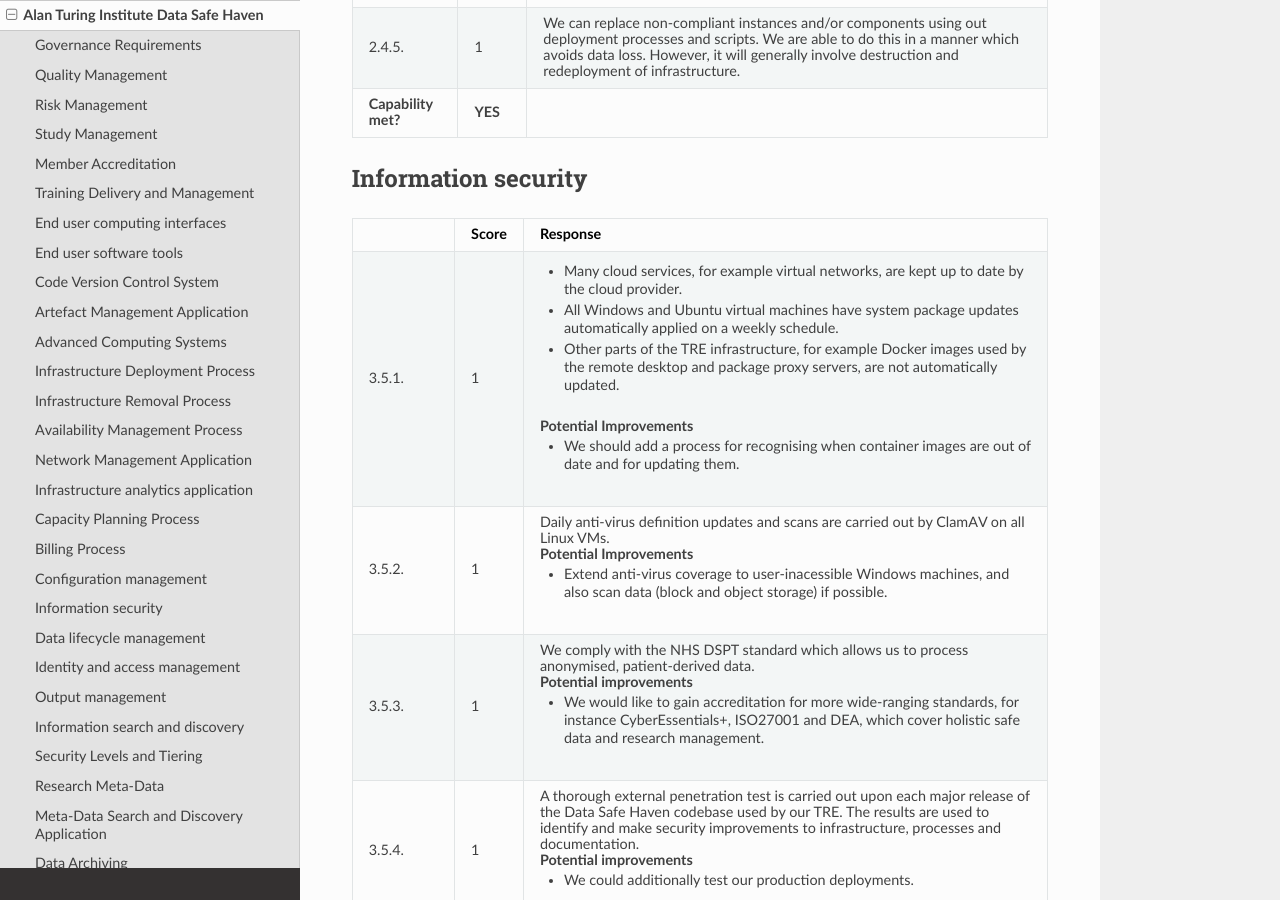
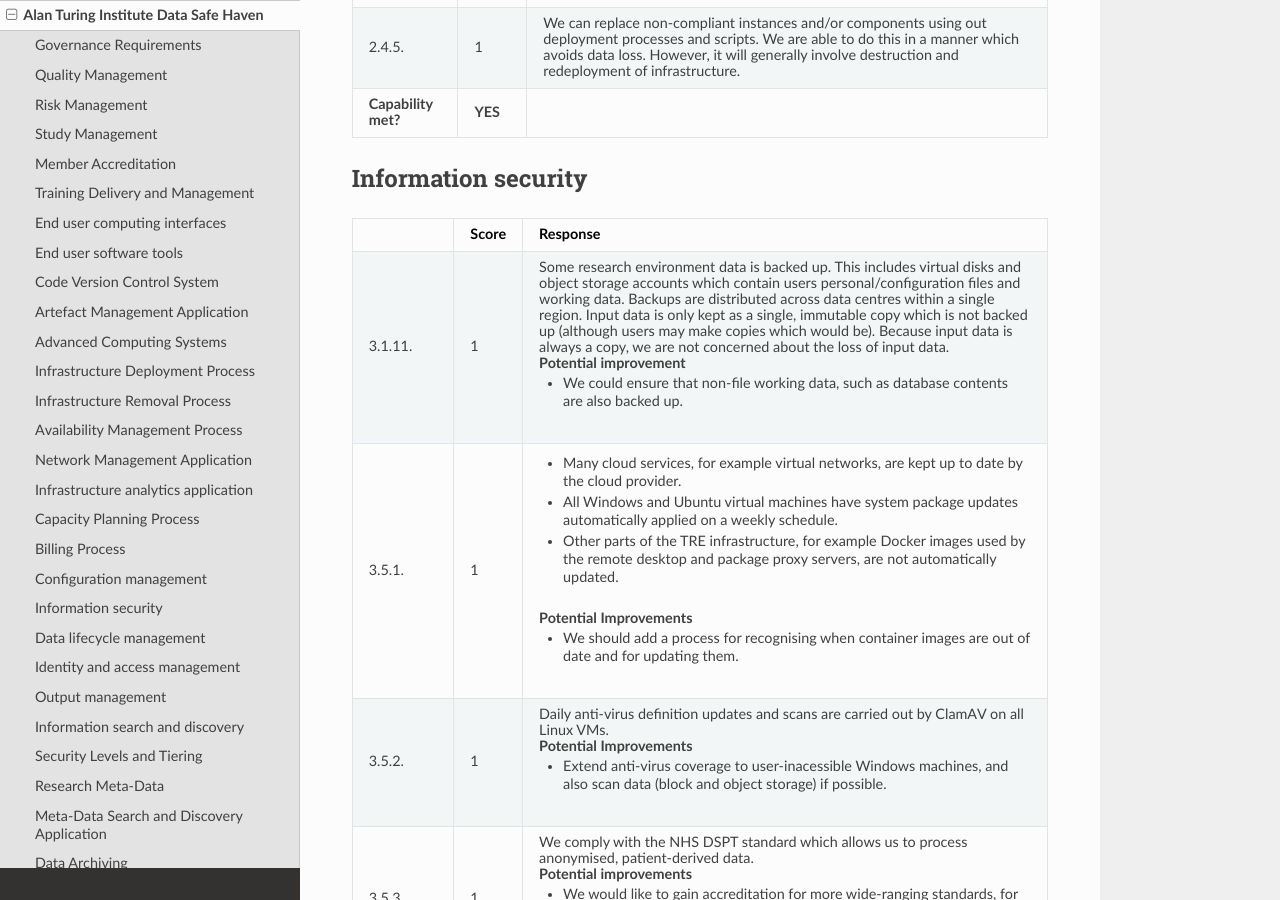
Before and after one commit to sa-tre/satre-specification, a Sphinx documentation site: the page built from docs/source/evaluations/alan_turing_institute.md, in a window 1280 px wide and 900 px high, scrolled down 14675 px. Built offline with Sphinx 7.4.7 and the Read the Docs theme 2.0.0, drawn with Linux system fonts in a browser that asks for light colours; some of the changed text lies outside the part shown.

Commit message:
move backup statement

```diff
--- a/docs/source/evaluations/alan_turing_institute.md
+++ b/docs/source/evaluations/alan_turing_institute.md
@@ -731,6 +731,15 @@
   - Score
   - Response
 
+* - 3.1.11.
+  - 1
+  - Some research environment data is backed up.
+    This includes virtual disks and object storage accounts which contain users personal/configuration files and working data.
+    Backups are distributed across data centres within a single region.
+    Input data is only kept as a single, immutable copy which is not backed up (although users may make copies which would be).
+    Because input data is always a copy, we are not concerned about the loss of input data.
+    #### Potential improvement
+    - We could ensure that non-file working data, such as database contents are also backed up.
 * - 3.5.1.
   - 1
   - - Many cloud services, for example virtual networks, are kept up to date by the cloud provider.
```
Also changed, not shown: other parts of docs/source/evaluations/alan_turing_institute.md (+0 -9 lines).
